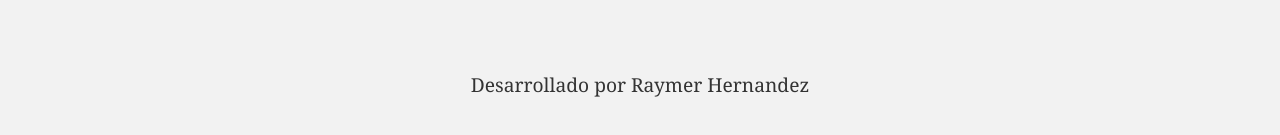
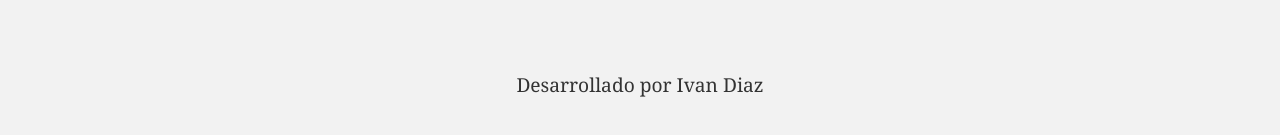
Before and after one commit to Diazivan10/Somieresa1, a plain HTML site: page index.html in a window 1280 px wide. Shown: the part 2791-2926 px from the top of the page. Drawn offline with nearby package versions, Linux system fonts and the light colour scheme.

Commit message:
modificacion

```diff
--- a/index.html
+++ b/index.html
@@ -155,7 +155,7 @@
     </main>
     <footer class="footer">
       <div class="container-footer">
-        <p>Desarrollado por Raymer Hernandez</p>
+        <p>Desarrollado por Ivan Diaz </p>
       </div>
     </footer>
 
```
